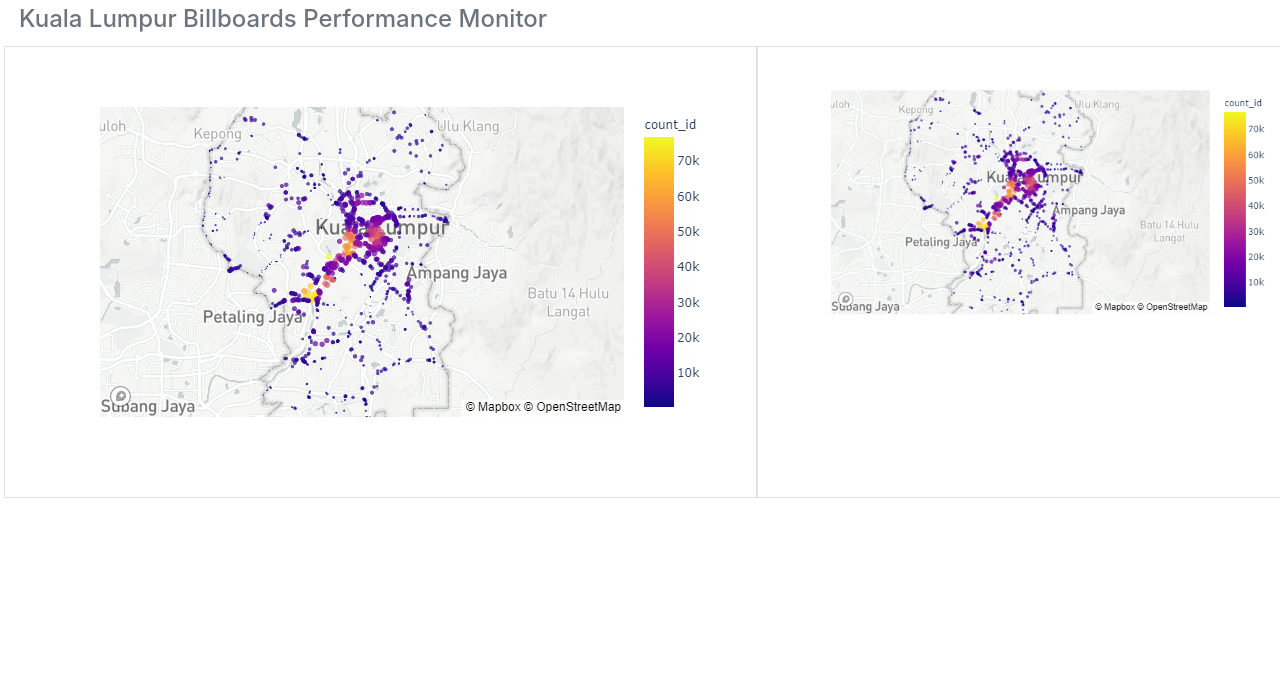
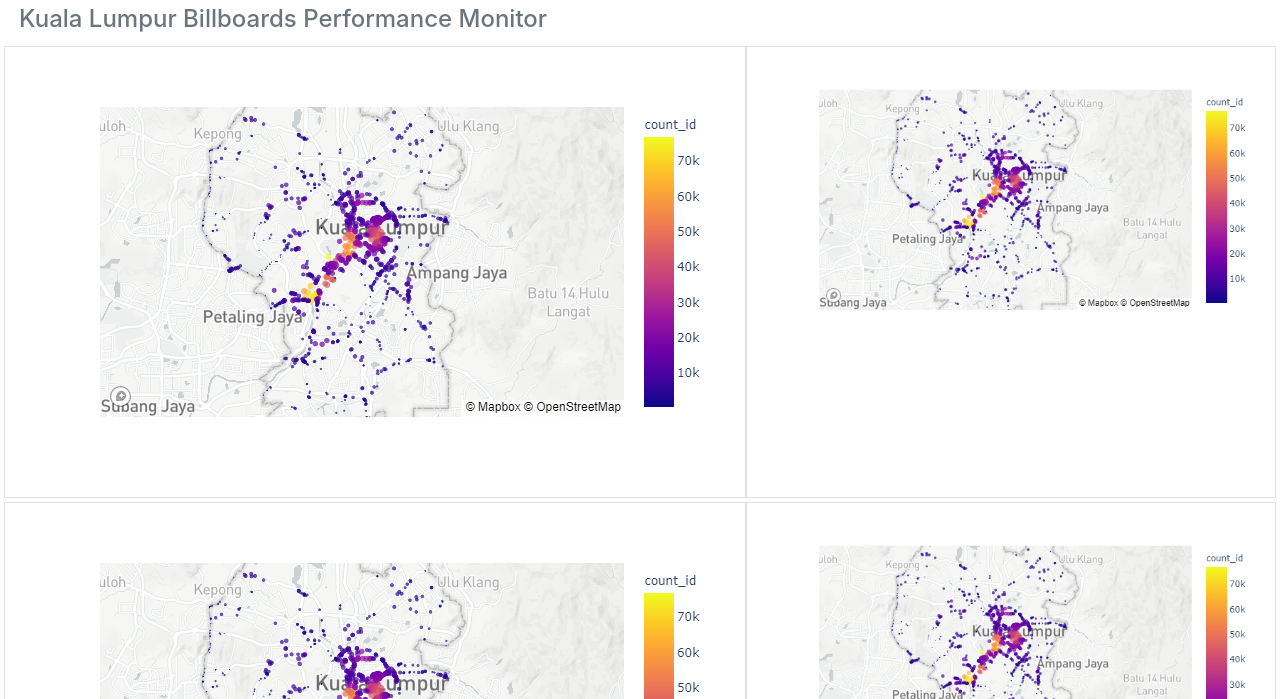
Before and after one commit to rezaabdullah/data_science_portfolio, a plain HTML site: page portfolio_analytics_dashboard/template/index.html in a window 1280 px wide. Shown: the part 101-800 px from the top of the page. Drawn offline with nearby package versions, Linux system fonts and the light colour scheme; files whose address does not match are found by name.

Commit message:
chore: Move index.html into template

```diff
--- a/portfolio_analytics_dashboard/index.html
+++ b/portfolio_analytics_dashboard/template/index.html
@@ -33,7 +33,15 @@
             <h4 class="text-muted">Kuala Lumpur Billboards Performance Monitor</h4>
         </div>
     </div>
-    <div class="row ml-1 mt-1">
+    <div class="row ml-1 mt-1 mr-1 mb-1">
+        <div class="col-7 border">
+            <a href="#"><img class="img-fluid" src="C:\Users\Reza\Desktop\udacity_data_science\Project_1\scatter_plot_5.png" alt="scatter_plot_5"></a>
+        </div>
+        <div class="col-5 border">
+            <a href="#"><img class="img-fluid" src="C:\Users\Reza\Desktop\udacity_data_science\Project_1\scatter_plot_5.png" alt="scatter_plot_5"></a>
+        </div>
+    </div>
+    <div class="row row ml-1 mt-1 mr-1 mb-1">
         <div class="col-7 border">
             <a href="#"><img class="img-fluid" src="C:\Users\Reza\Desktop\udacity_data_science\Project_1\scatter_plot_5.png" alt="scatter_plot_5"></a>
         </div>
```
